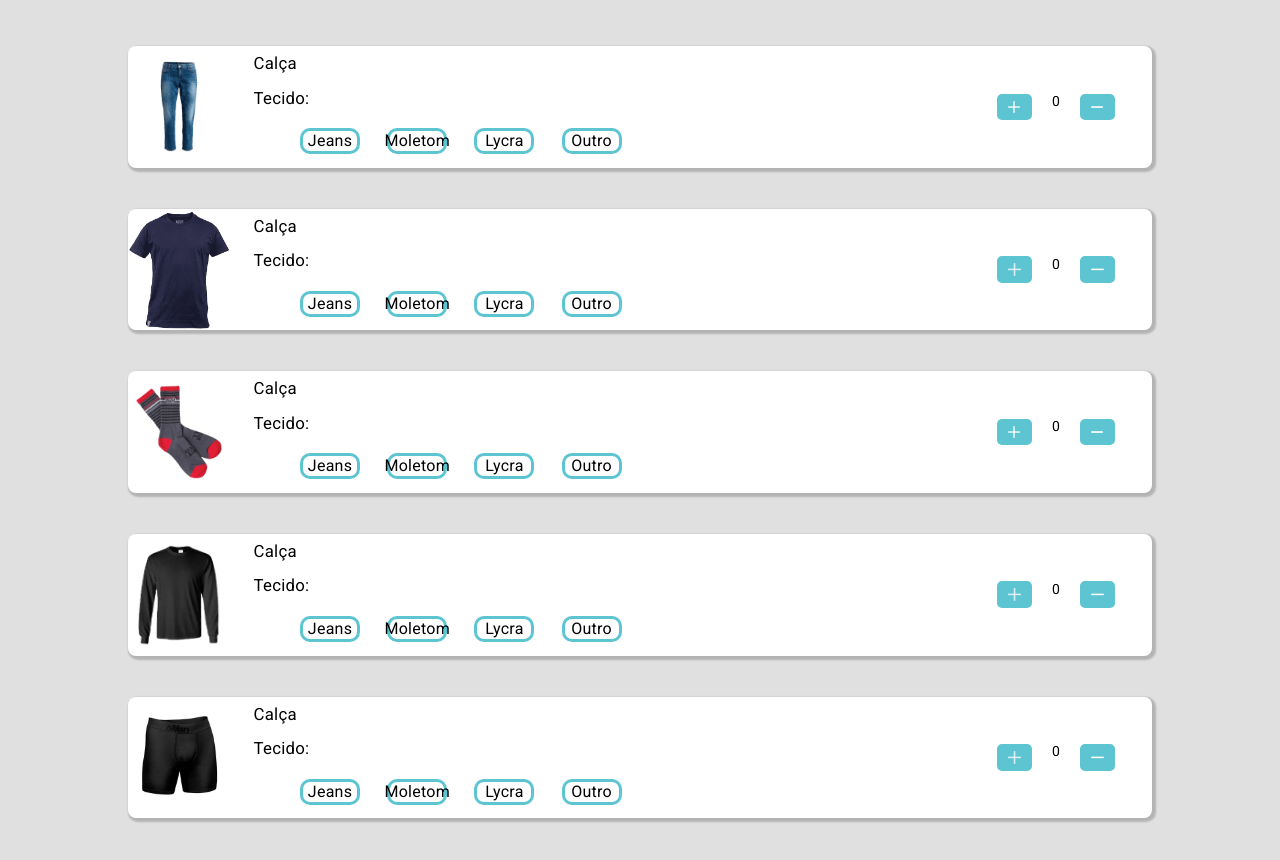
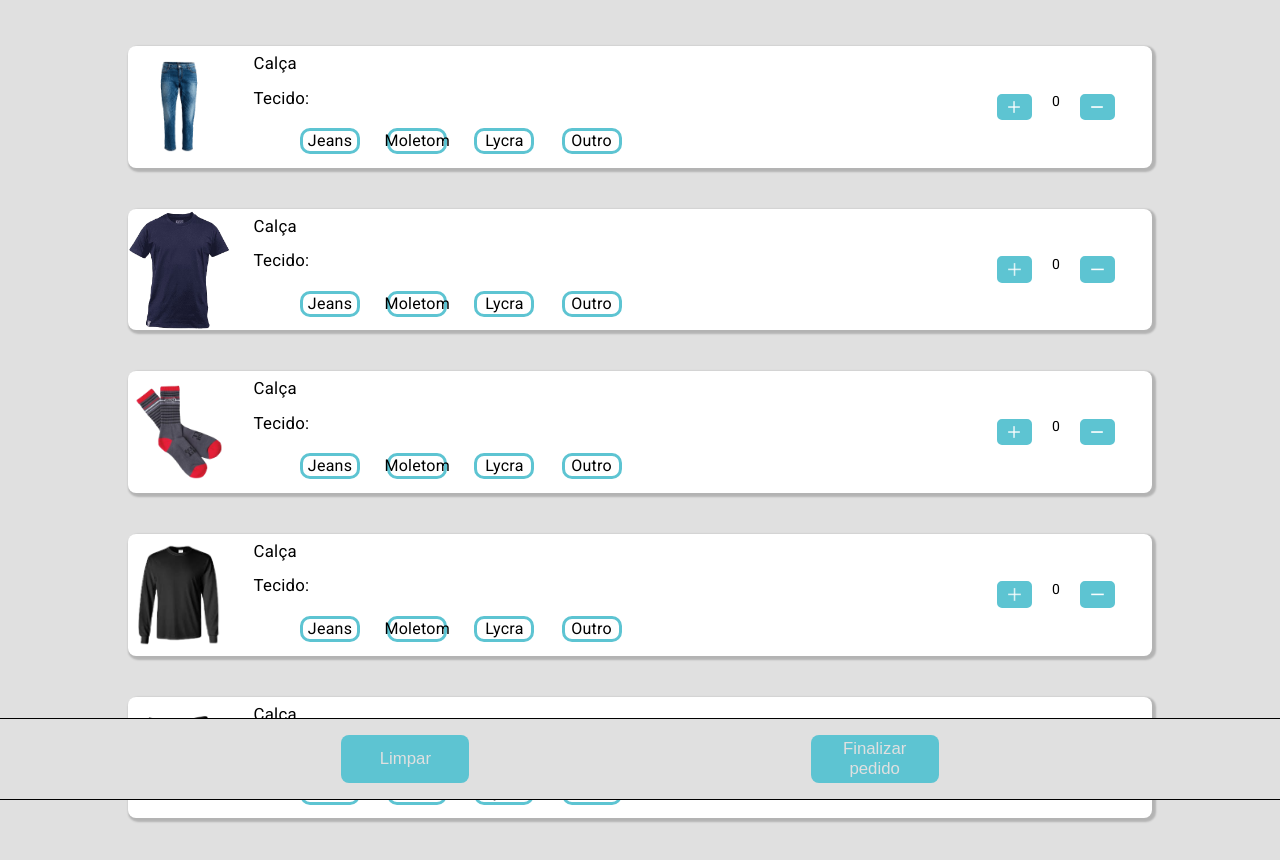
Before and after one commit to JanainaNogueira/Lavanderia-on-line, an Angular app: page /realizar-pedido in a window 1280 px wide. Shown: the top 860 px of the page. Built offline with nearby package versions, Linux system fonts and the light colour scheme.

Commit message:
feat: Cria html e css do rodapé com os botões de limpar e finalizar pedido

```diff
--- a/src/app/realizar-pedido/realizar-pedido.component.css
+++ b/src/app/realizar-pedido/realizar-pedido.component.css
@@ -1,5 +1,6 @@
 .container{
   display: flex;
+  flex-direction: column;
   padding: 2% 0;
   justify-content: center;
   align-items: center;
@@ -94,3 +95,23 @@ main{
   border: 7px solid var(--azulClaro);
   cursor: pointer;
 }
+.buttonsActions{
+  display: flex;
+  align-items: center;
+  position: fixed;
+  bottom: 0;
+  background-color: var(--branco);
+  border: 1px solid black;
+  height: 10%;
+  justify-content: space-evenly;
+  width: 100%;
+}
+.buttonClear,.buttonFinish{
+  background-color: var(--azulClaro);
+  border: none;
+  border-radius: 8px;
+  height: 60%;
+  width: 10%;
+  font-size: 120%;
+  color: var(--branco);
+}
--- a/src/app/realizar-pedido/realizar-pedido.component.html
+++ b/src/app/realizar-pedido/realizar-pedido.component.html
@@ -101,4 +101,8 @@
         </mat-card-actions>
     </mat-card >
   </main>
+  <div class="buttonsActions">
+    <button class="buttonClear">Limpar</button>
+    <button class="buttonFinish">Finalizar pedido</button>
+  </div>
 </div>
```
